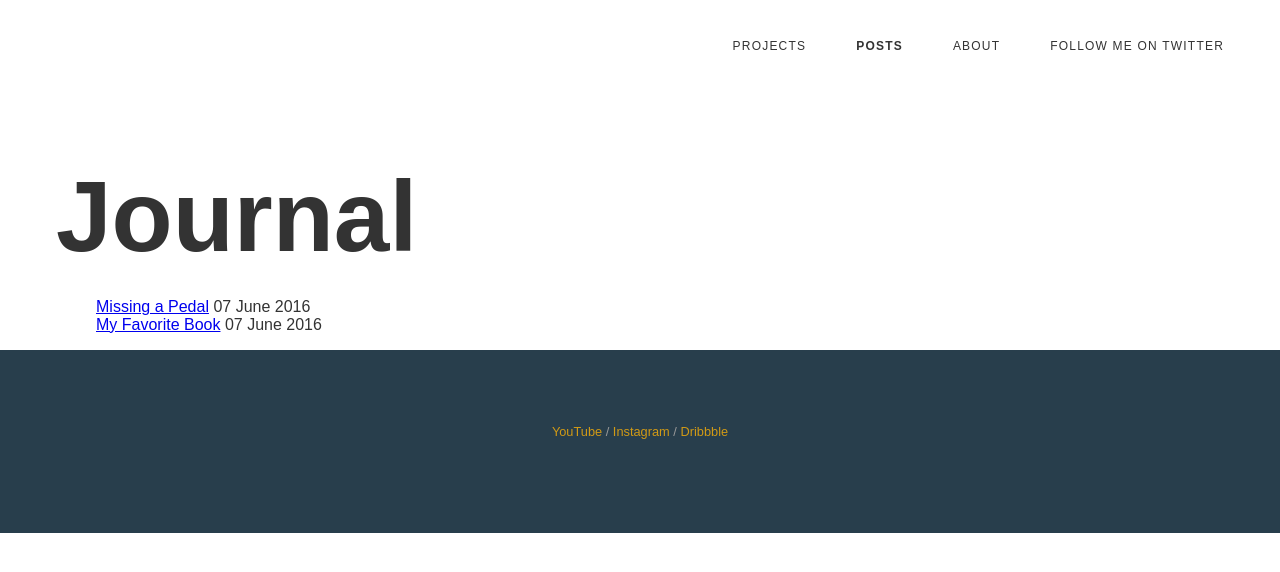
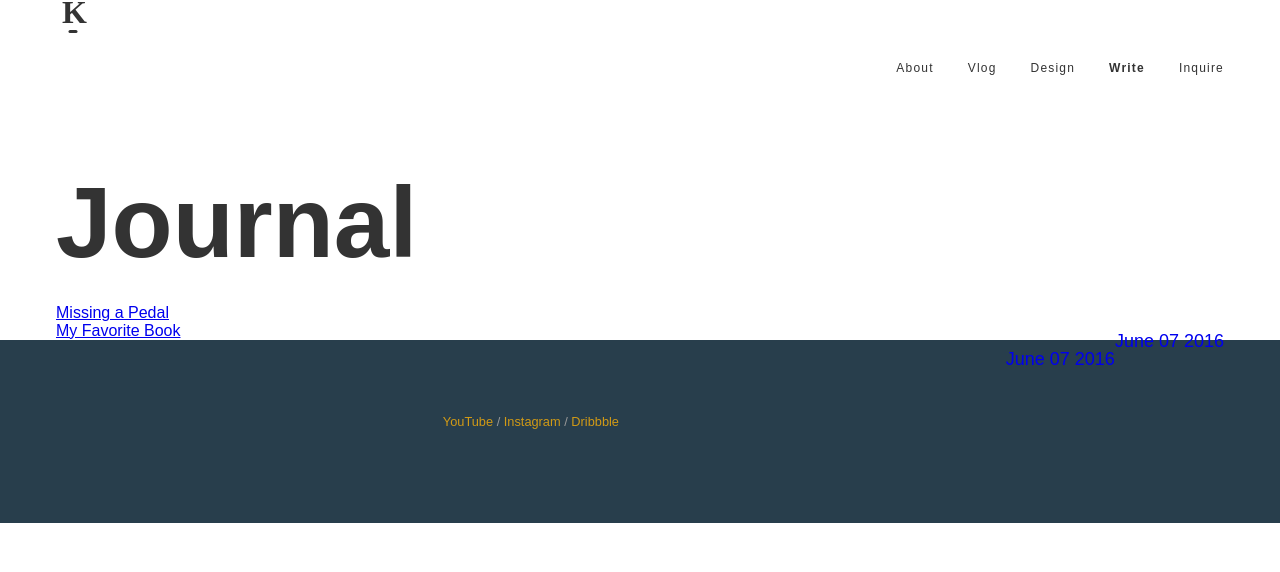
Before and after one commit to nkadlac/kadlac.com, a Jekyll site: the page built from posts.html, in a window 1280 px wide. Shown: the top 572 px of the page. Built offline with Jekyll 4.4.1, drawn with Linux system fonts in a browser that asks for light colours.

Commit message:
added some new nav files

```diff
--- a/_includes/header.html
+++ b/_includes/header.html
@@ -1,20 +1,17 @@
 <header class="global">
-
 	<div class="contain">
-
-		<a href="{{site.url}}/">
-			<!-- <img src="" alt="Kadlac, LLC"> -->
-		</a>
+		<!-- kadlac logo -->
+		<a href="#" class="logo"></a>
 
 		<nav class="full_nav">
-		  <ul>
-		    <li><a href="/projects/"{% if page.url contains "/projects/" %} class="active" {% endif %} >Projects</a></li>
-		    <li><a href="/posts/"{% if page.url contains "/posts/" %} class="active" {% endif %} >Posts</a></li>
-		    <li><a href="{{site.url}}/about"{% if page.url contains "/about/" %} class="active" {% endif %} >About</a></li>
-		    <li><a href="http://twitter.com/{{ site.twitter.username }}">Follow me on Twitter</a></li>
-		  </ul>
+				<ul>
+					<li><a href="{{site.url}}/about"{% if page.url contains "/about/" %} class="active" {% endif %} >About</a></li>
+					<li><a href="{{site.url}}/vlog"{% if page.url contains "/vlog/" %} class="active" {% endif %} >Vlog</a></li>
+					<li><a href="/projects/"{% if page.url contains "/projects/" %} class="active" {% endif %} >Design</a></li>
+					<li><a href="/posts/"{% if page.url contains "/posts/" %} class="active" {% endif %} >Write</a></li>
+					<li><a href="{{site.url}}/contact"{% if page.url contains "/contact/" %} class="active" {% endif %} >Inquire</a></li>
+					<!-- <li><a href="http://twitter.com/{{ site.twitter.username }}">Follow me on Twitter</a></li> -->
+				</ul>
 		</nav>
-
 	</div>
-
 </header>
--- a/assets/css/style.scss
+++ b/assets/css/style.scss
@@ -15,6 +15,8 @@ html {
 
 ul {
 	list-style-type: none;
+	padding: 0;
+	margin: 0;
 }
 
 h1 {
@@ -44,52 +46,41 @@ header.global {
 	@include row;
 }
 
-header.global nav.full_nav ul li a.active {
-	font-weight: bold;
+nav.full_nav ul {
+	float: right;
 }
 
-header.global nav.full_nav ul {
-	float: right;
-
+nav.full_nav ul li {
+	float: left;
+	line-height: 3.75rem;
+	margin-left: 2.125em;
 }
 
-header.global nav ul li a {
+nav ul li a {
 	text-decoration: none;
 	color: #333;
 }
 
-header.global nav.full_nav ul li:first {
-	margin-left: 0;
-}
-
-header.global nav.full_nav ul li {
-	float: left;
-	line-height: 3.75rem;
-	margin-left: 3.125em;
-}
-
-.header_img_stretched {
-		background-position: left top;
-		background-repeat: no-repeat;
-		background-size: auto;
-}
-
-
-
-header.global nav.full_nav ul li a {
+nav.full_nav ul li a {
 	padding: 0;
 	font-size: .75em;
 	display: block;
 	color: #333333;
 	font-size: 0.75rem;
-	text-transform: uppercase;
 	letter-spacing: .1em;
 	transition: color .3s ease;
 	position: relative;
-
 }
 
-header.global nav.full_nav ul li a::after {
+nav.full_nav ul li:first {
+	margin-left: 0;
+}
+
+nav.full_nav ul li a.active {
+	font-weight: bold;
+}
+
+nav.full_nav ul li a::after {
 	border-bottom: 1px solid #2e3c40;
 	bottom: 0;
 	left: 0;
@@ -99,22 +90,27 @@ header.global nav.full_nav ul li a::after {
 	opacity: 0;
 }
 
-header.global nav.full_nav ul li a:hover::after {
+nav.full_nav ul li a:hover::after {
 	opacity: 1;
 }
 
+.header_img_stretched {
+		background-position: left top;
+		background-repeat: no-repeat;
+		background-size: auto;
+}
 
 // drop cap styling
-.article_body p:first-child:first-letter {
-	float: left;
-	// color: #903;
-	font-size: 75px;
-	line-height: 60px;
-	padding-top: 4px;
-	padding-right: 8px;
-	padding-left: 3px;
-	font-family: Georgia;
-}
+// .article_body p:first-child:first-letter {
+// 	float: left;
+// 	// color: #903;
+// 	font-size: 75px;
+// 	line-height: 60px;
+// 	padding-top: 4px;
+// 	padding-right: 8px;
+// 	padding-left: 3px;
+// 	font-family: Georgia;
+// }
 
 header.article_head {
 	padding: 7.125em 0 3.375em 0;
@@ -124,6 +120,22 @@ header.article_head h1 {
 	max-width: 43.75rem;
 }
 
+.logo {
+	display: inline-block;
+	background: url("/assets/img/logo_kadlac.svg") no-repeat left top;
+	height: 34px;
+	width: 34px;
+}
+
+.article_body.contain {
+	margin-bottom: 6.5em;
+	max-width: 600px;
+	margin: 0 auto;
+	@include media($desktop) {
+		max-width: 25.25em;
+		// @include span-columns(12);
+	}
+}
 
 // all container cells to add padding to
 .contain {
@@ -155,13 +167,16 @@ header.article_head h1 {
 	}
 }
 
-.article_body.contain {
-	margin-bottom: 6.5em;
-}
-
 .portfolio_body {
 	max-width: 96.25em;
 }
+
+
+
+.date {
+	float: right;
+}
+
 
 footer {
 		// max-width: 76em;
--- a/posts.html
+++ b/posts.html
@@ -18,8 +18,11 @@ navigation_weight: 2
     <ul>
     {% for post in site.posts %}
      <li>
-       <a href="{{ post.url }}">{{ post.title }}</a>
-       {{ post.date | date: "%d %B %Y" }}
+       <a href="{{ post.url }}">
+         {{ post.title }}
+         <p class="date">{{ post.date | date: "%B %d %Y" }}</p>
+       </a>
+
      </li>
     {% endfor %}
     </ul>
```
Also changed, not shown: assets/img/logo_kadlac.svg (added), 15 other files.
